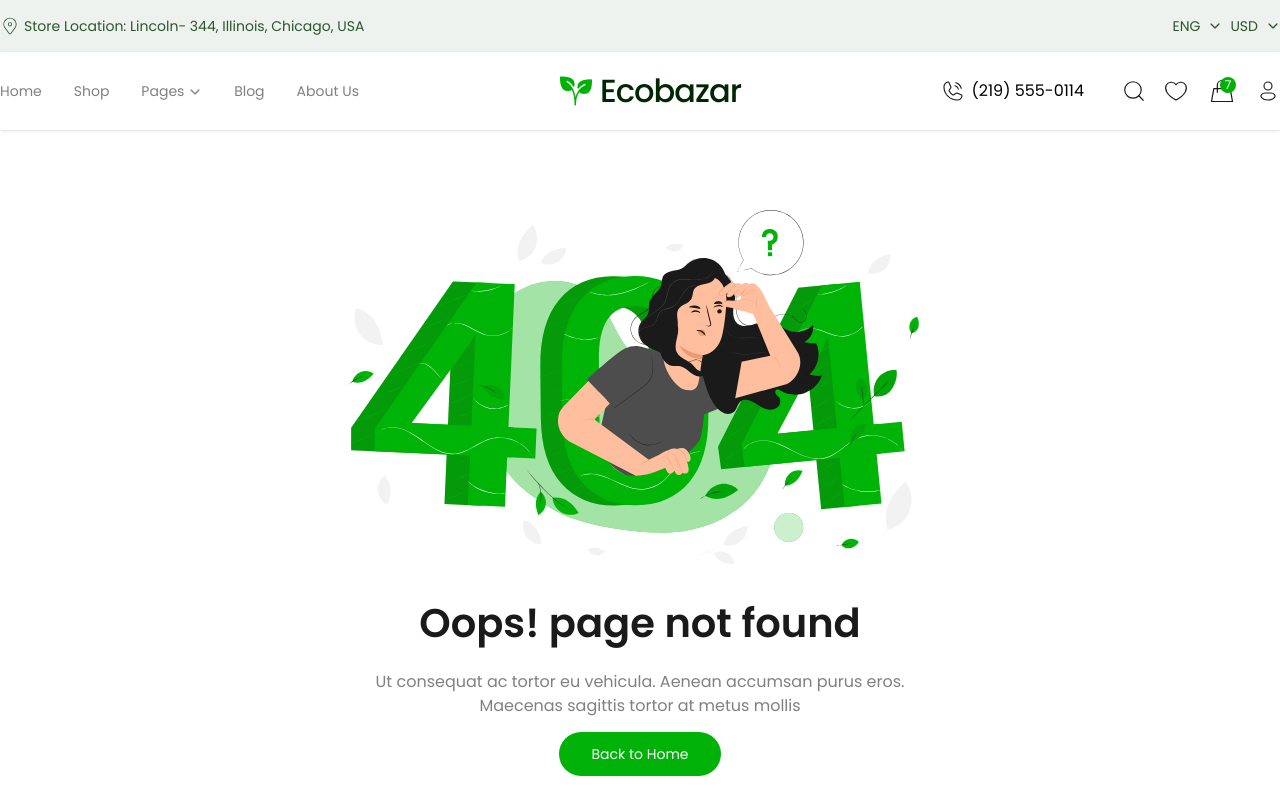
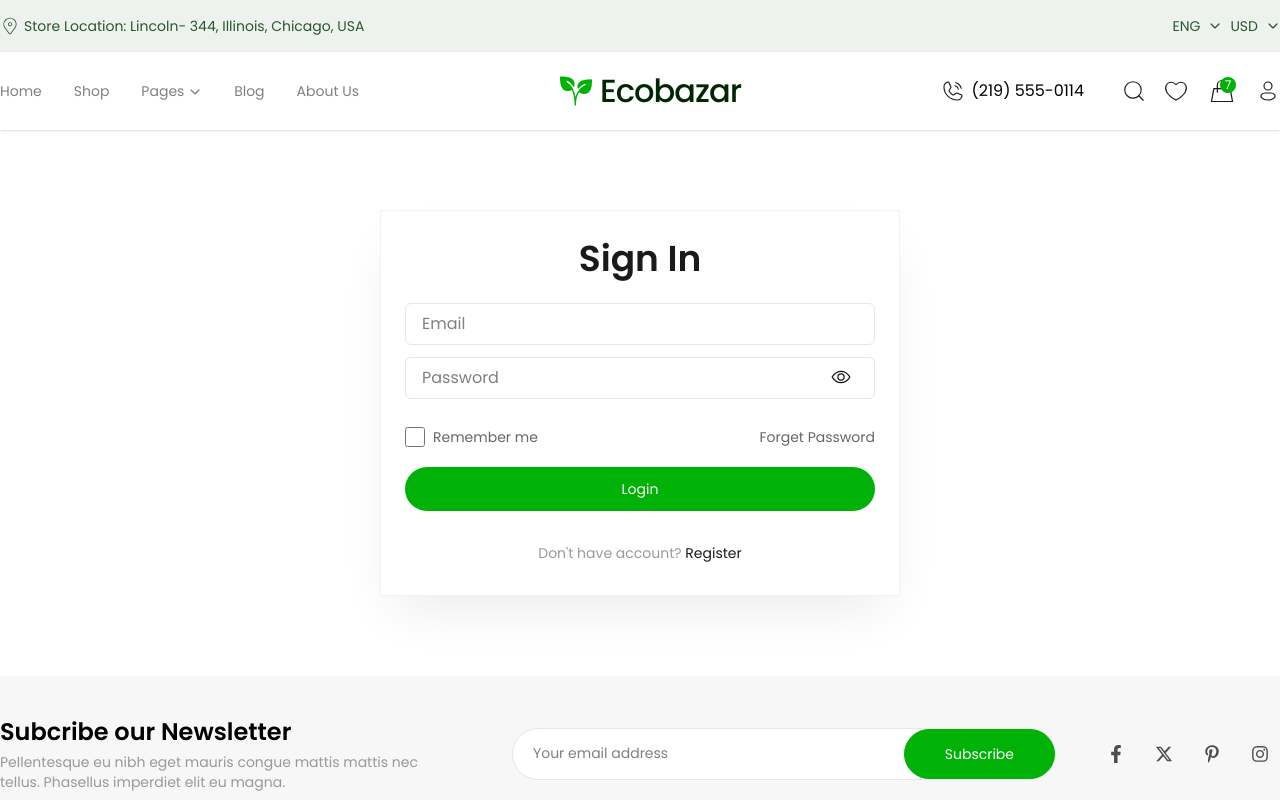
Before and after one commit to itsdevelopershakil/organic-food-e-commerce, a React (Vite) app: page /sign-in in a window 1280 px wide. Shown: the top 800 px of the page. Built offline with nearby package versions, Linux system fonts and the light colour scheme.

Commit message:
sign-in page complete

```diff
--- /dev/null
+++ b/src/pages/SignupPage.tsx
@@ -0,0 +1,78 @@
+import { useState } from 'react';
+import { FaRegEyeSlash } from 'react-icons/fa';
+import { IoEyeOutline } from 'react-icons/io5';
+import { Link } from 'react-router-dom';
+
+const SignupPage = () => {
+    const [showPass, setShowPass] = useState(true);
+
+    return (
+        <div className="flex justify-center items-center p-10 py-20 md:p-20">
+            <div className="border border-[#f2f2f2] shadow-[#00260314] shadow-2xl p-6 max-w-[520px]">
+                <h1 className="text-center text-2xl md:text-[36px] font-semibold text-[#1a1a1a]">
+                    Sign In
+                </h1>
+                <div className="mt-5">
+                    <form>
+                        <div className="relative text-xs sm:text-sm md:text-base">
+                            <input
+                                className="w-full py-2 px-4 outline-0 border border-[#E6E6E6] rounded-md mb-3"
+                                type="text"
+                                placeholder="Email"
+                            />
+                            <input
+                                className="w-full py-2 px-4 outline-0 border border-[#E6E6E6] rounded-md md:mb-3"
+                                type={showPass ? 'text' : 'password'}
+                                placeholder="Password"
+                            />
+                            <button
+                                type="button"
+                                className="absolute right-[22px] bottom-[10px] md:bottom-[24px] md:right-[24px] cursor-pointer"
+                                onClick={() => setShowPass(!showPass)}
+                            >
+                                {showPass ? (
+                                    <IoEyeOutline className="size-4 md:size-5 text-[#1a1a1a]" />
+                                ) : (
+                                    <FaRegEyeSlash className="size-4 md:size-5 text-[#1a1a1a]" />
+                                )}
+                            </button>
+                        </div>
+
+                        <div className="flex flex-col md:flex-row justify-between md:items-center text-xs md:text-sm text-[#666] mt-4 gap-6 md:gap-0">
+                            <div className="flex gap-2 items-center">
+                                <input
+                                    className="size-4 md:size-5 cursor-pointer"
+                                    type="checkbox"
+                                />
+                                <label>Remember me</label>
+                            </div>
+                            <Link
+                                to="/forget-password"
+                                className="hover:text-[#1a1a1a] duration-300 text-center"
+                            >
+                                Forget Password
+                            </Link>
+                        </div>
+                        <button
+                            className="mt-2 md:mt-5 bg-primary w-full text-white py-2 md:py-3 px-4 text-xs md:text-sm rounded-[43px] hover:bg-green-600 duration-300 cursor-pointer"
+                            type="submit"
+                        >
+                            Login
+                        </button>
+                    </form>
+                    <p className="mt-4 md:mt-6 p-2 text-center text-xs md:text-sm text-[#999]">
+                        Don't have account?{' '}
+                        <Link
+                            to="create-account"
+                            className="text-[#1a1a1a] hover:underline"
+                        >
+                            Register
+                        </Link>
+                    </p>
+                </div>
+            </div>
+        </div>
+    );
+};
+
+export default SignupPage;
--- a/src/routes/Routes.tsx
+++ b/src/routes/Routes.tsx
@@ -2,6 +2,7 @@ import { createBrowserRouter } from 'react-router-dom';
 import HomeLayout from '../layouts/HomeLayout';
 import ErrorPage from '../pages/ErrorPage';
 import HomePage from '../pages/HomePage';
+import SignupPage from '../pages/SignupPage';
 
 export const routes = createBrowserRouter([
     {
@@ -13,6 +14,10 @@ export const routes = createBrowserRouter([
                 element: <HomePage />,
             },
             {
+                path: '/sign-in',
+                element: <SignupPage />,
+            },
+            {
                 path: '*',
                 element: <ErrorPage />,
             },
```
